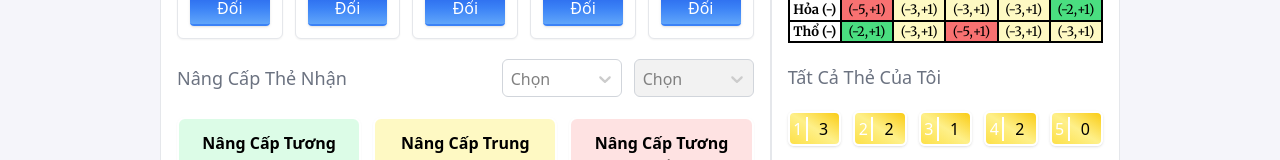
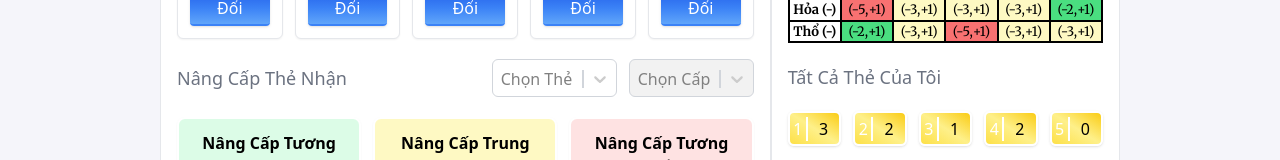
Before and after one commit to SongDuy/web-an-thanh-food, a React (Create React App) app in the folder frontend-web/: page /account/rewards in a window 1280 px wide. Shown: the part 371-531 px from the top of the page. Built offline with nearby package versions, Linux system fonts and the light colour scheme; what i18n-iso-countries would draw is missing.

Commit message:
new commit

```diff
--- a/frontend-web/src/pages/account/Rewards.js
+++ b/frontend-web/src/pages/account/Rewards.js
@@ -120,9 +120,15 @@ const AccountRewardsPage = () => {
             padding: "0 6px",
         }),
 
-        indicatorSeparator: () => ({
-            display: "none", // nhỏ gọn hơn khi thu width
+        indicatorSeparator: (base) => ({
+            ...base,
+            width: "1.5px",
+            height: "18px",
+            backgroundColor: "#d1d5db",
+            margin: "0 0",
+            alignSelf: "center",
         }),
+
 
         menuList: (base) => ({
             ...base,
@@ -524,7 +530,7 @@ const AccountRewardsPage = () => {
                                     <div className="ml-auto flex gap-3">
 
                                         {/* CHỌN HỆ */}
-                                        <div className="w-[120px] h-[38px]">
+                                        <div className="w-[125px] h-[38px]">
                                             <Select
                                                 options={elementOptions}
                                                 placeholder="Chọn Thẻ"
@@ -535,7 +541,7 @@ const AccountRewardsPage = () => {
                                         </div>
 
                                         {/* CHỌN CẤP */}
-                                        <div className="w-[120px] h-[38px]">
+                                        <div className="w-[125px] h-[38px]">
                                             <Select
                                                 options={levelOptions}
                                                 placeholder="Chọn Cấp"
```
